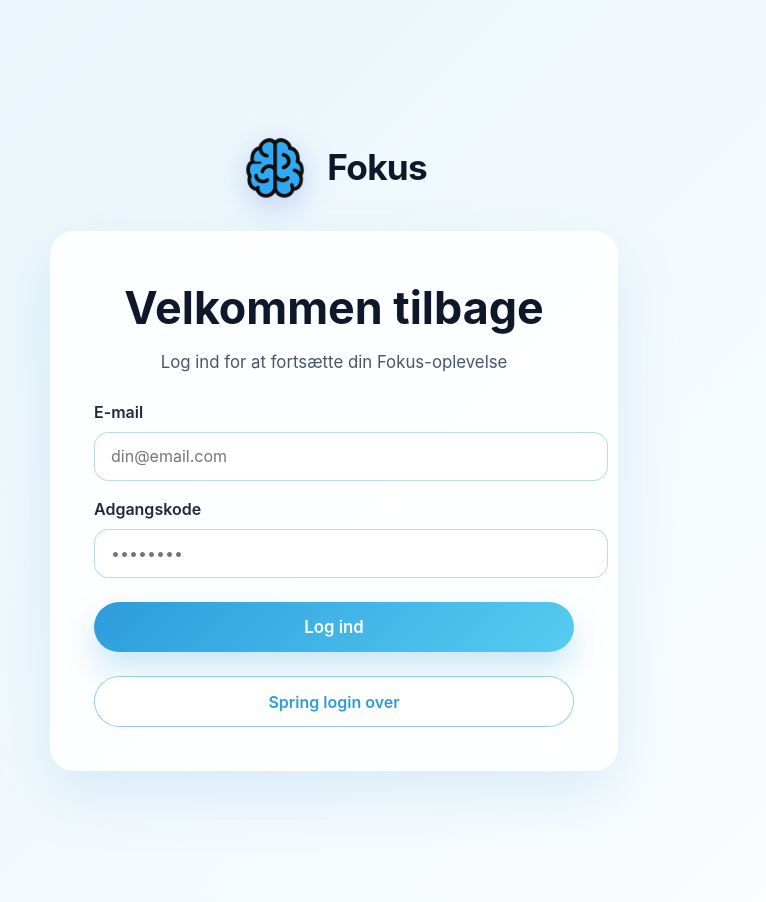
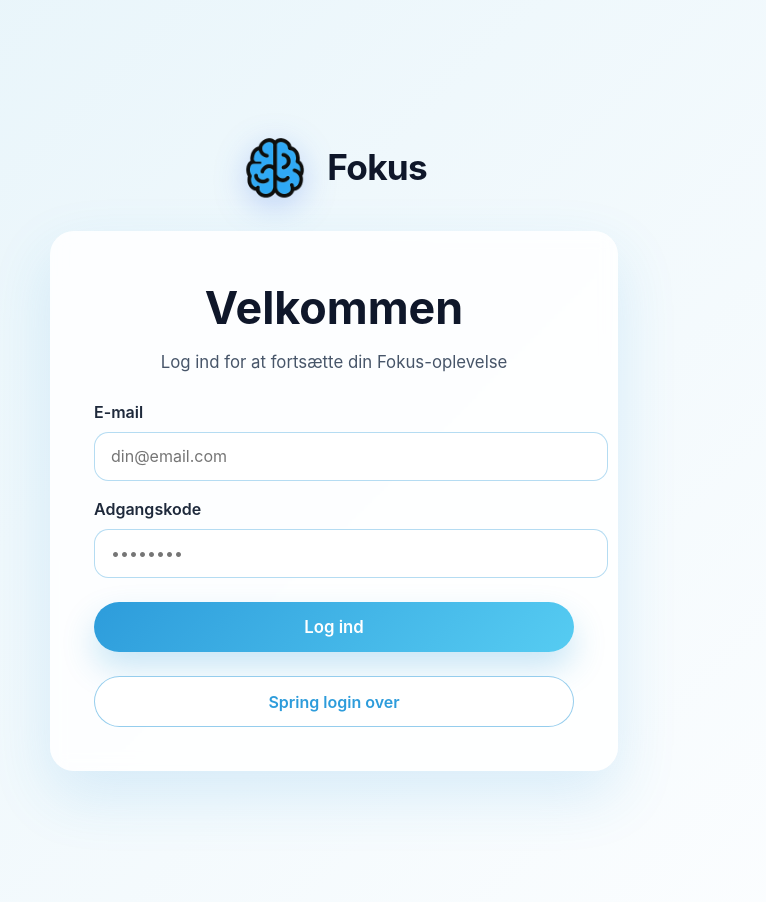
Before and after one commit to konradschantz/Fokus, a React (Vite) app: page / in a window 1280 px wide. Shown: the whole page, without its empty margins (306-1072 px from the left). Built offline with nearby package versions, Linux system fonts and the light colour scheme; no server answers.

Commit message:
Update LoginScreen.tsx

```diff
--- a/src/screens/LoginScreen.tsx
+++ b/src/screens/LoginScreen.tsx
@@ -38,7 +38,7 @@ export default function LoginScreen({ onSkip }: LoginScreenProps) {
         }}
       >
         <div style={{ textAlign: 'center', display: 'flex', flexDirection: 'column', gap: '0.5rem' }}>
-          <h1 style={{ margin: 0, fontSize: 'clamp(2rem, 5vw, 2.8rem)' }}>Velkommen tilbage</h1>
+          <h1 style={{ margin: 0, fontSize: 'clamp(2rem, 5vw, 2.8rem)' }}>Velkommen</h1>
           <p style={{ margin: 0, color: '#475569', fontSize: '1.05rem' }}>
             Log ind for at fortsætte din Fokus-oplevelse
           </p>
```
